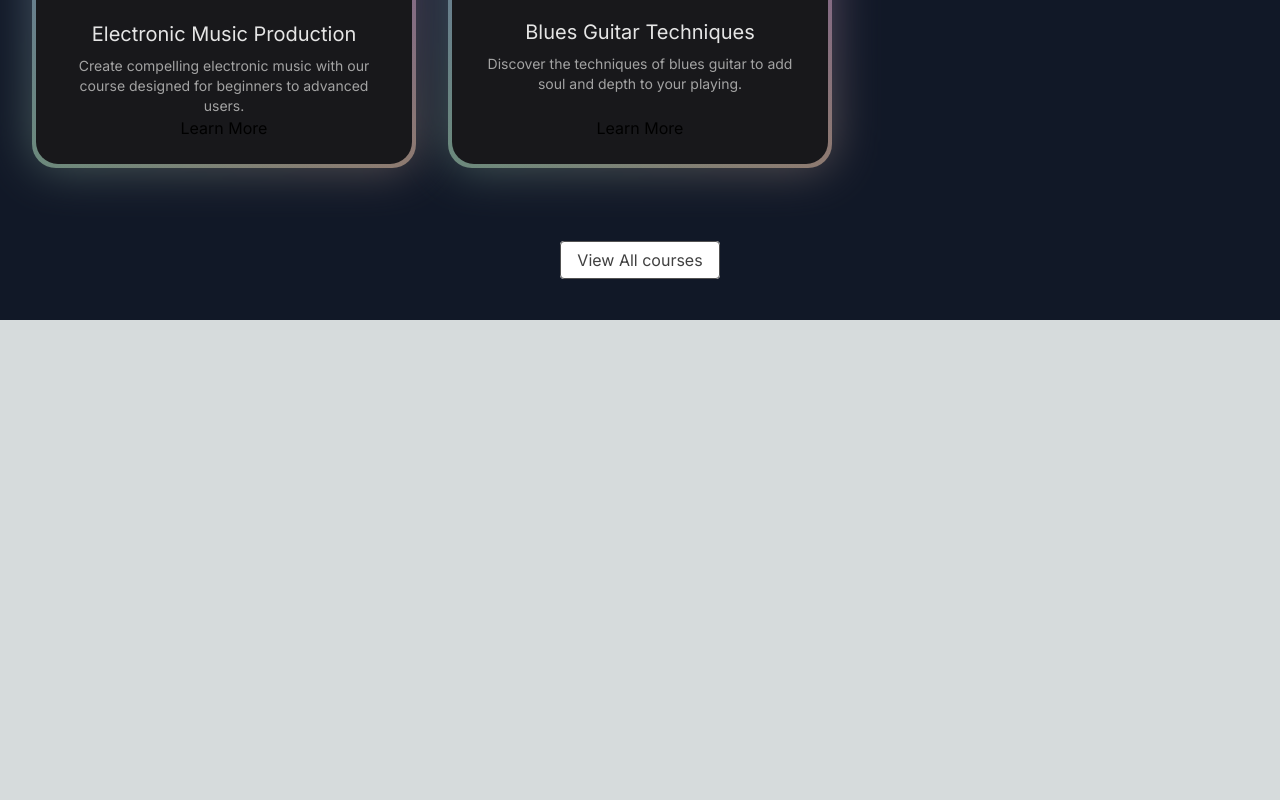
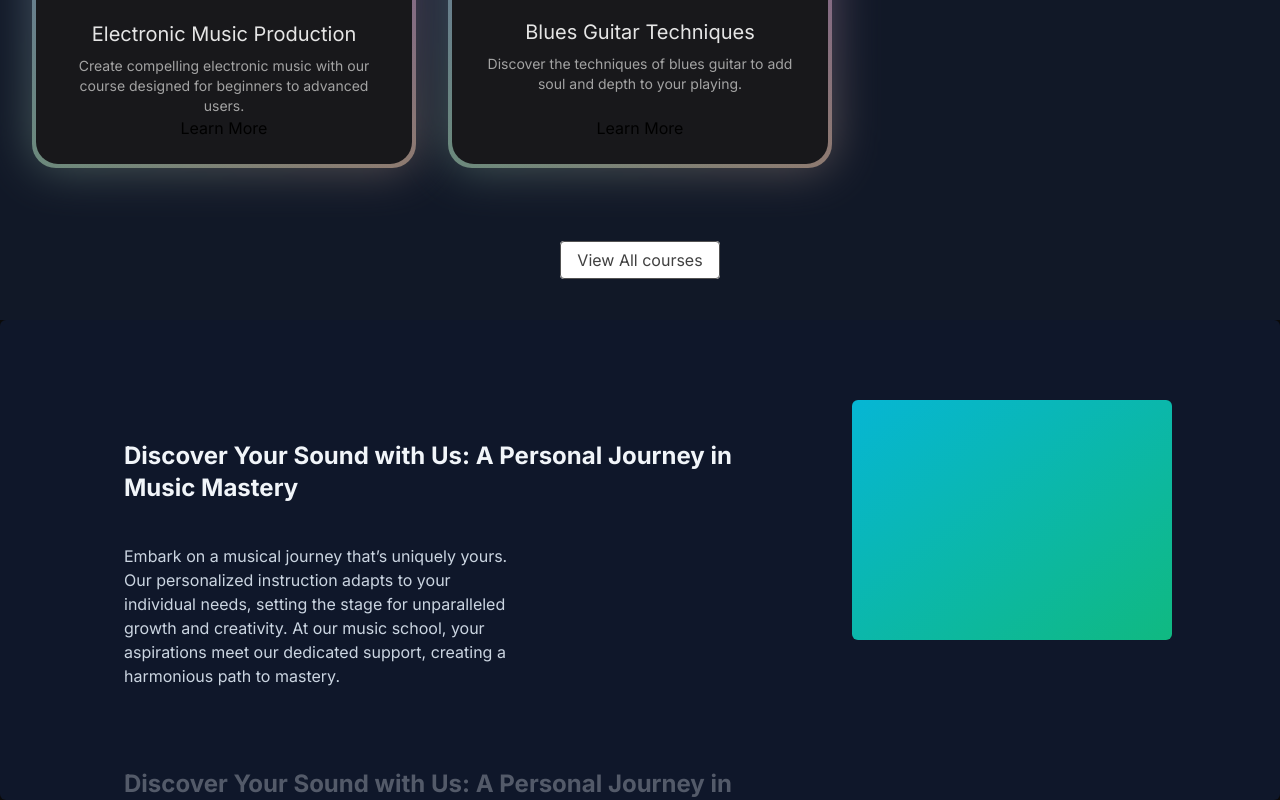
Before and after one commit to SovanRoy10/Learning-nextjs, a Next.js app: page / in a window 1280 px wide. Shown: the part 1550-2350 px from the top of the page. Before the commit the page ends 1870 px from the top, so only its background shows below. Built offline with nearby package versions, Linux system fonts and the light colour scheme.

Commit message:
added sticky-scroll-reveal

```diff
--- a/src/app/globals.css
+++ b/src/app/globals.css
@@ -31,3 +31,8 @@ body {
     text-wrap: balance;
   }
 }
+
+/* Hide the default scrollbar */
+::-webkit-scrollbar {
+  display: none;
+}
--- a/src/app/page.tsx
+++ b/src/app/page.tsx
@@ -1,11 +1,13 @@
 import Herosection from "@/components/Herosection";
 import FeaturedCourses from "@/components/FeaturedCourses";
+import WhyChooseUs from "@/components/WhyChooseUs";
 
 export default function HomePage() {
   return (
     <main className="min-h-screen bg-black/[0.96] antialiased bg-grid-white/[0.02]">
       <Herosection/>
       <FeaturedCourses/>
+      <WhyChooseUs/>
     </main>
   );
 }
--- /dev/null
+++ b/src/components/WhyChooseUs.tsx
@@ -0,0 +1,46 @@
+"use client";
+import React from "react";
+import { StickyScroll } from "./ui/sticky-scroll-reveal";
+
+
+const musicSchoolContent = [
+    {
+      title: 'Discover Your Sound with Us: A Personal Journey in Music Mastery',
+      description:
+        'Embark on a musical journey that’s uniquely yours. Our personalized instruction adapts to your individual needs, setting the stage for unparalleled growth and creativity. At our music school, your aspirations meet our dedicated support, creating a harmonious path to mastery.',
+    },
+    {
+      title: 'Discover Your Sound with Us: A Personal Journey in Music Mastery',
+      description:
+        'Embark on a musical journey that’s uniquely yours. Our personalized instruction adapts to your individual needs, setting the stage for unparalleled growth and creativity. At our music school, your aspirations meet our dedicated support, creating a harmonious path to mastery.',
+    },
+    {
+      title: 'Discover Your Sound with Us: A Personal Journey in Music Mastery',
+      description:
+        'Embark on a musical journey that’s uniquely yours. Our personalized instruction adapts to your individual needs, setting the stage for unparalleled growth and creativity. At our music school, your aspirations meet our dedicated support, creating a harmonious path to mastery.',
+    },
+    {
+      title: 'Live Feedback & Engagement',
+      description:
+        'Immerse yourself in an interactive learning experience where feedback is immediate, just like real-time changes in a collaborative project. This approach enhances your understanding and mastery of music concepts and performance techniques.',
+    },
+    {
+      title: 'Cutting-Edge Curriculum',
+      description:
+        'Our curriculum is continuously updated to include the latest music education trends and technologies, ensuring you’re always learning with the most current and effective methods. Say goodbye to outdated materials and welcome an education that evolves with the industry.',
+    },
+    {
+      title: 'Limitless Learning Opportunities',
+      description:
+        'With our expansive resource library and dynamic course offerings, you’ll never find yourself without something new to explore. Our platform provides continuous opportunities for growth, ensuring your musical skills are always advancing.',
+    },
+  ];
+
+
+export default function WhyChooseUs() {
+  return (
+    <div>
+      <StickyScroll content={musicSchoolContent} />
+    </div>
+  );
+}
--- /dev/null
+++ b/src/components/ui/sticky-scroll-reveal.tsx
@@ -0,0 +1,105 @@
+"use client";
+import React, { useRef } from "react";
+import { useMotionValueEvent, useScroll } from "framer-motion";
+import { motion } from "framer-motion";
+import { cn } from "@/utils/cn";
+
+export const StickyScroll = ({
+  content,
+  contentClassName,
+}: {
+  content: {
+    title: string;
+    description: string;
+    content?: React.ReactNode | any;
+  }[];
+  contentClassName?: string;
+}) => {
+  const [activeCard, setActiveCard] = React.useState(0);
+  const ref = useRef<any>(null);
+  const { scrollYProgress } = useScroll({
+    // uncomment line 22 and comment line 23 if you DONT want the overflow container and want to have it change on the entire page scroll
+    // target: ref
+    container: ref,
+    offset: ["start start", "end start"],
+  });
+  const cardLength = content.length;
+
+  useMotionValueEvent(scrollYProgress, "change", (latest) => {
+    const cardsBreakpoints = content.map((_, index) => index / cardLength);
+    const closestBreakpointIndex = cardsBreakpoints.reduce(
+      (acc, breakpoint, index) => {
+        const distance = Math.abs(latest - breakpoint);
+        if (distance < Math.abs(latest - cardsBreakpoints[acc])) {
+          return index;
+        }
+        return acc;
+      },
+      0
+    );
+    setActiveCard(closestBreakpointIndex);
+  });
+
+  const backgroundColors = [
+    "var(--slate-900)",
+    "var(--black)",
+    "var(--neutral-900)",
+  ];
+  const linearGradients = [
+    "linear-gradient(to bottom right, var(--cyan-500), var(--emerald-500))",
+    "linear-gradient(to bottom right, var(--pink-500), var(--indigo-500))",
+    "linear-gradient(to bottom right, var(--orange-500), var(--yellow-500))",
+  ];
+  return (
+    <motion.div
+      animate={{
+        backgroundColor: backgroundColors[activeCard % backgroundColors.length],
+      }}
+      className="h-[30rem] overflow-y-auto flex justify-center relative space-x-10 rounded-md p-10"
+      ref={ref}
+    >
+      <div className="div relative flex items-start px-4">
+        <div className="max-w-2xl">
+          {content.map((item, index) => (
+            <div key={item.title + index} className="my-20">
+              <motion.h2
+                initial={{
+                  opacity: 0,
+                }}
+                animate={{
+                  opacity: activeCard === index ? 1 : 0.3,
+                }}
+                className="text-2xl font-bold text-slate-100"
+              >
+                {item.title}
+              </motion.h2>
+              <motion.p
+                initial={{
+                  opacity: 0,
+                }}
+                animate={{
+                  opacity: activeCard === index ? 1 : 0.3,
+                }}
+                className="text-kg text-slate-300 max-w-sm mt-10"
+              >
+                {item.description}
+              </motion.p>
+            </div>
+          ))}
+          <div className="h-40" />
+        </div>
+      </div>
+      <motion.div
+        animate={{
+          background: linearGradients[activeCard % linearGradients.length],
+        }}
+        className={cn(
+          "hidden lg:block h-60 w-80 rounded-md bg-white sticky top-10 overflow-hidden",
+          contentClassName
+        )}
+      >
+        {content[activeCard].content ?? null}
+      </motion.div>
+    </motion.div>
+  );
+};
```
